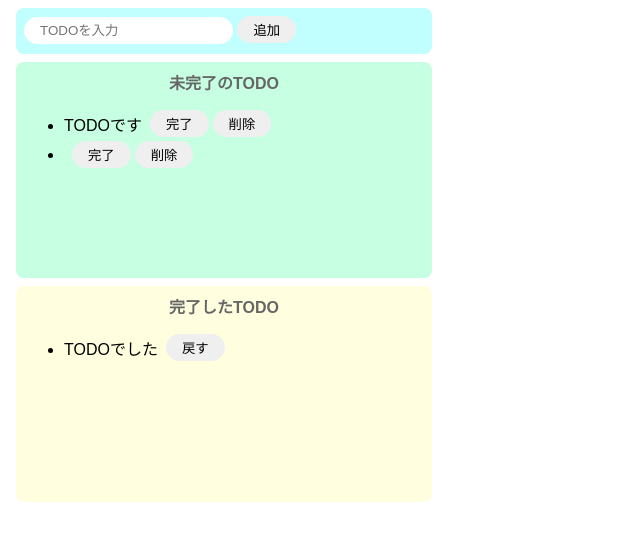
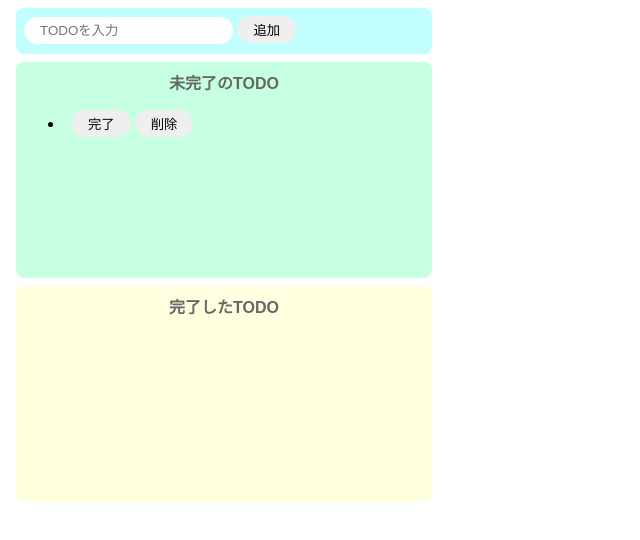
Before and after one commit to takutonakagawa/codesandbox-test, a website built with Parcel: page index.html in a window 1280 px wide. Both pictures are taken after a click on the button "追加". Shown: the whole page, without its empty margins (0-640 px from the left). Built offline with nearby package versions, Linux system fonts and the light colour scheme.

Commit message:
todo-complete 完成

```diff
--- a/index.html
+++ b/index.html
@@ -13,23 +13,12 @@
 
     <div class="incomplete-area">
       <p class="title">未完了のTODO</p>
-      <ul id="incomplete-list">
-        <div class="list-row">
-          <li>TODOです</li>
-          <button>完了</button>
-          <button>削除</button>
-        </div>
-      </ul>
+      <ul id="incomplete-list"></ul>
     </div>
 
     <div class="complete-area">
       <p class="title">完了したTODO</p>
-      <ul id="complete-list">
-        <div class="list-row">
-          <li>TODOでした</li>
-          <button>戻す</button>
-        </div>
-      </ul>
+      <ul id="complete-list"></ul>
     </div>
 
     <script src="src/index.js"></script>
--- a/src/index.js
+++ b/src/index.js
@@ -4,13 +4,19 @@ const onClickAdd = () => {
   // テキストボックスのあたいを取得し、初期化する
   const inputText = document.getElementById("add-text").value;
   document.getElementById("add-text").value = "";
+
+  createIncompleteList(inputText);
+};
+
+// 未完成リストに追加する関数
+const createIncompleteList = (text) => {
   // div生成
   const div = document.createElement("div");
   div.className = "list-row";
 
   // li生成
   const li = document.createElement("li");
-  li.innerText = inputText;
+  li.innerText = text;
 
   // 未完成リストに追加
   document.getElementById("incomplete-list").appendChild(div);
@@ -38,6 +44,14 @@ const onClickAdd = () => {
     // buttonタグ生成
     const backButton = document.createElement("button");
     backButton.innerText = "戻す";
+    backButton.addEventListener("click", () => {
+      const deleteTarget = backButton.parentNode;
+      document.getElementById("complete-list").removeChild(deleteTarget);
+
+      //  テキストを取得
+      const text = backButton.parentNode.firstElementChild.innerText;
+      createIncompleteList(text);
+    });
 
     // divタグの子要素に各要素を設定
     addTarget.appendChild(li);
```
